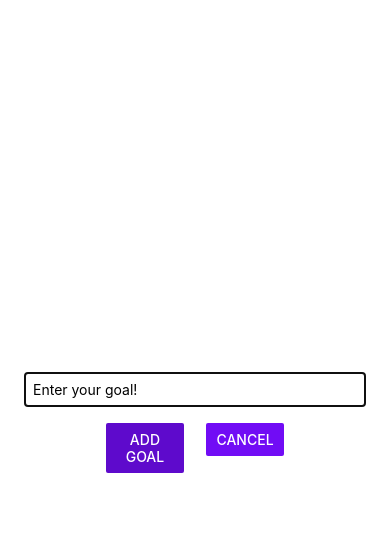
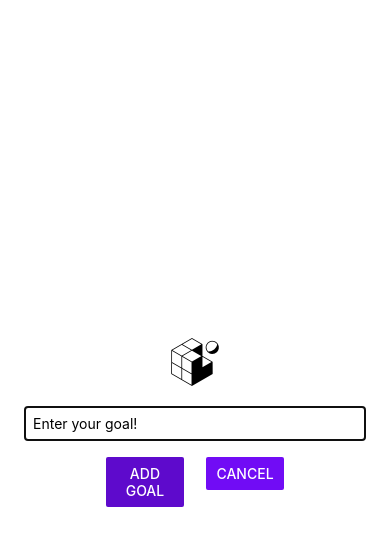
Before and after one commit to avionics18/react-native-crash-course, a React Native app: screen / in a window 390 px wide. Both pictures are taken after a click on the button "ADD NEW GOAL". Shown: the top 546 px of the page. Built offline with nearby package versions, Linux system fonts and the light colour scheme.

Commit message:
image component done

```diff
--- a/components/GoalInput.js
+++ b/components/GoalInput.js
@@ -1,5 +1,12 @@
 import { useState } from "react";
-import { StyleSheet, View, TextInput, Button, Modal } from "react-native";
+import {
+    StyleSheet,
+    View,
+    TextInput,
+    Button,
+    Modal,
+    Image,
+} from "react-native";
 
 export default function GoalInput({ addGoalHandler, isVisible, hideModal }) {
     const [enteredGoalText, setEneteredGoalText] = useState("");
@@ -16,6 +23,10 @@
     return (
         <Modal visible={isVisible} animationType="slide">
             <View style={styles.inputContainer}>
+                <Image
+                    style={styles.image}
+                    source={require("../assets/favicon.png")}
+                />
                 <TextInput
                     style={styles.textInput}
                     placeholder="Enter your goal!"
@@ -50,6 +61,9 @@
         alignItems: "center",
         padding: 24,
     },
+    image: {
+        marginBottom: 20,
+    },
     textInput: {
         borderWidth: 1,
         borderColor: "#cccccc",
```
